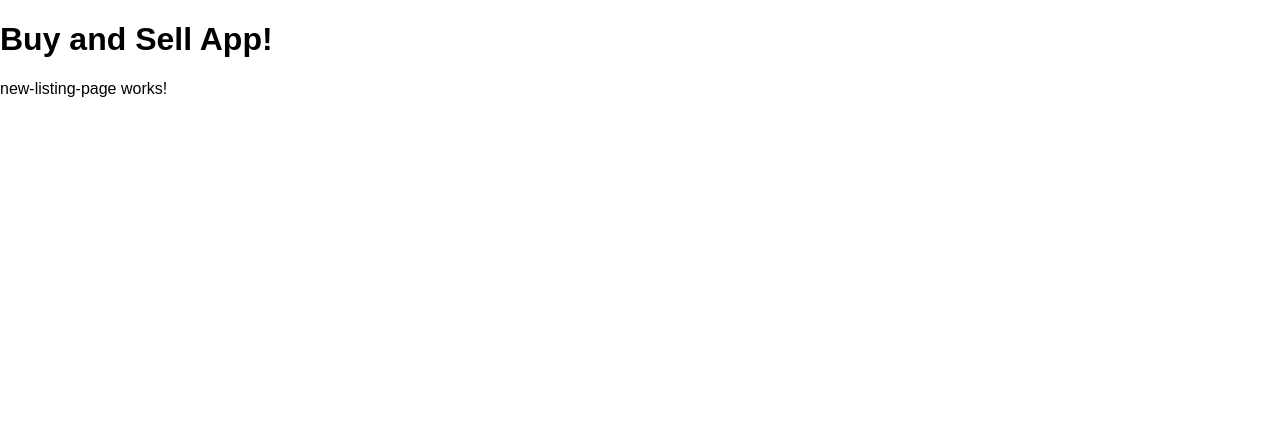
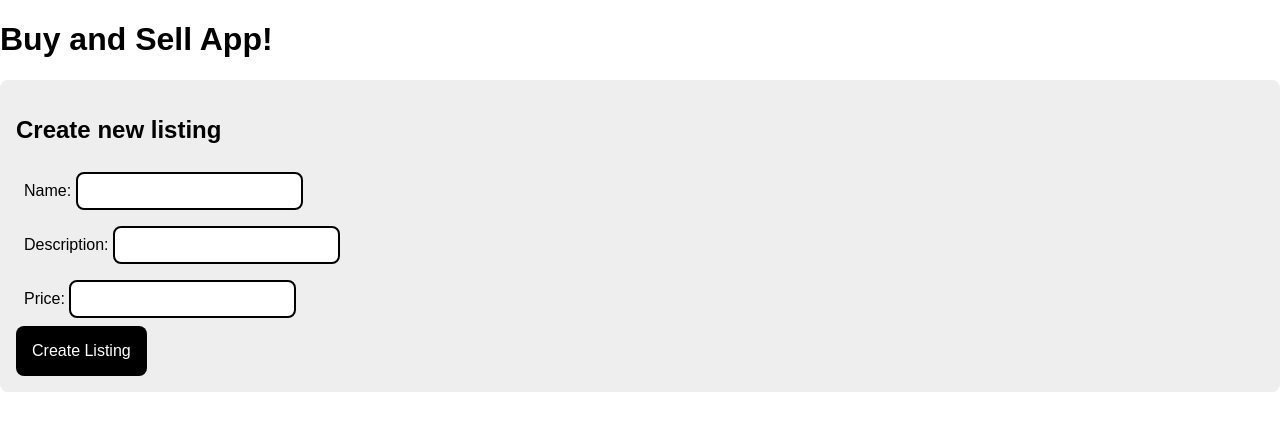
Before and after one commit to EmilNilsson12/learn-angular, an Angular app: page /new-listing in a window 1280 px wide. Shown: the top 430 px of the page. Built offline with nearby package versions, Linux system fonts and the light colour scheme.

Commit message:
Create new-listings-page component markup

```diff
--- a/src/app/new-listing-page/new-listing-page.component.html
+++ b/src/app/new-listing-page/new-listing-page.component.html
@@ -1 +1,29 @@
-<p>new-listing-page works!</p>
+<div class="content-box">
+  <h2>Create new listing</h2>
+  <form (ngSubmit)="onSubmit()">
+    <div>
+      <label for="name">
+        Name:
+        <input id="name" name="name" type="text" [(ngModel)]="name" />
+      </label>
+    </div>
+    <div>
+      <label for="description">
+        Description:
+        <input
+          id="description"
+          name="description"
+          type="text"
+          [(ngModel)]="description"
+        />
+      </label>
+    </div>
+    <div>
+      <label for="price">
+        Price:
+        <input id="price" name="price" type="text" [(ngModel)]="price" />
+      </label>
+    </div>
+    <button type="submit">Create Listing</button>
+  </form>
+</div>
--- a/src/app/new-listing-page/new-listing-page.component.ts
+++ b/src/app/new-listing-page/new-listing-page.component.ts
@@ -1,15 +1,24 @@
 import { Component, OnInit } from '@angular/core';
+import { ActivatedRoute, Router } from '@angular/router';
 
 @Component({
   selector: 'app-new-listing-page',
   templateUrl: './new-listing-page.component.html',
-  styleUrls: ['./new-listing-page.component.css']
+  styleUrls: ['./new-listing-page.component.css'],
 })
 export class NewListingPageComponent implements OnInit {
+  name: string = '';
+  description: string = '';
+  price: string = '';
 
-  constructor() { }
+  constructor(private route: ActivatedRoute, private router: Router) {}
 
   ngOnInit(): void {
+    const id = this.route.snapshot.paramMap.get('id');
   }
 
+  onSubmit(): void {
+    alert('Creating a new listing...');
+    this.router.navigateByUrl('/my-listings');
+  }
 }
```
